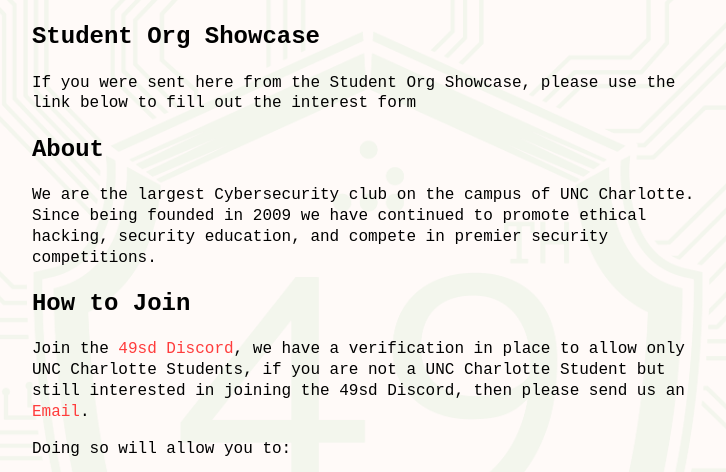
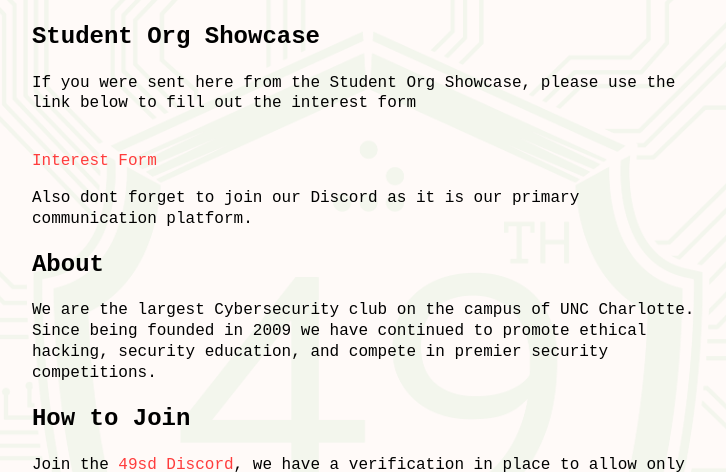
Before and after one commit to jgopali/49sd-website, a plain HTML site: page index.html in a window 1280 px wide. Shown: the part 251-723 px from the top of the page, without its empty margins (272-998 px from the left). Drawn offline with nearby package versions, Linux system fonts and the light colour scheme.

Commit message:
Update index.html

```diff
--- a/index.html
+++ b/index.html
@@ -31,7 +31,9 @@
 			</header>
 			<div>
 				<h2>Student Org Showcase</h2>
-				<p> If you were sent here from the Student Org Showcase, please use the link below to fill out the interest form </p>
+				<p> If you were sent here from the Student Org Showcase, please use the link below to fill out the interest form </p><br>
+				<a href="https://discord.gg/wN6TxcVFqp" target="_blank">Interest Form</a> <br>
+				<p> Also dont forget to join our Discord as it is our primary communication platform. </p>
 			</div>
 			<div>
 				<h2>About</h2>
```
